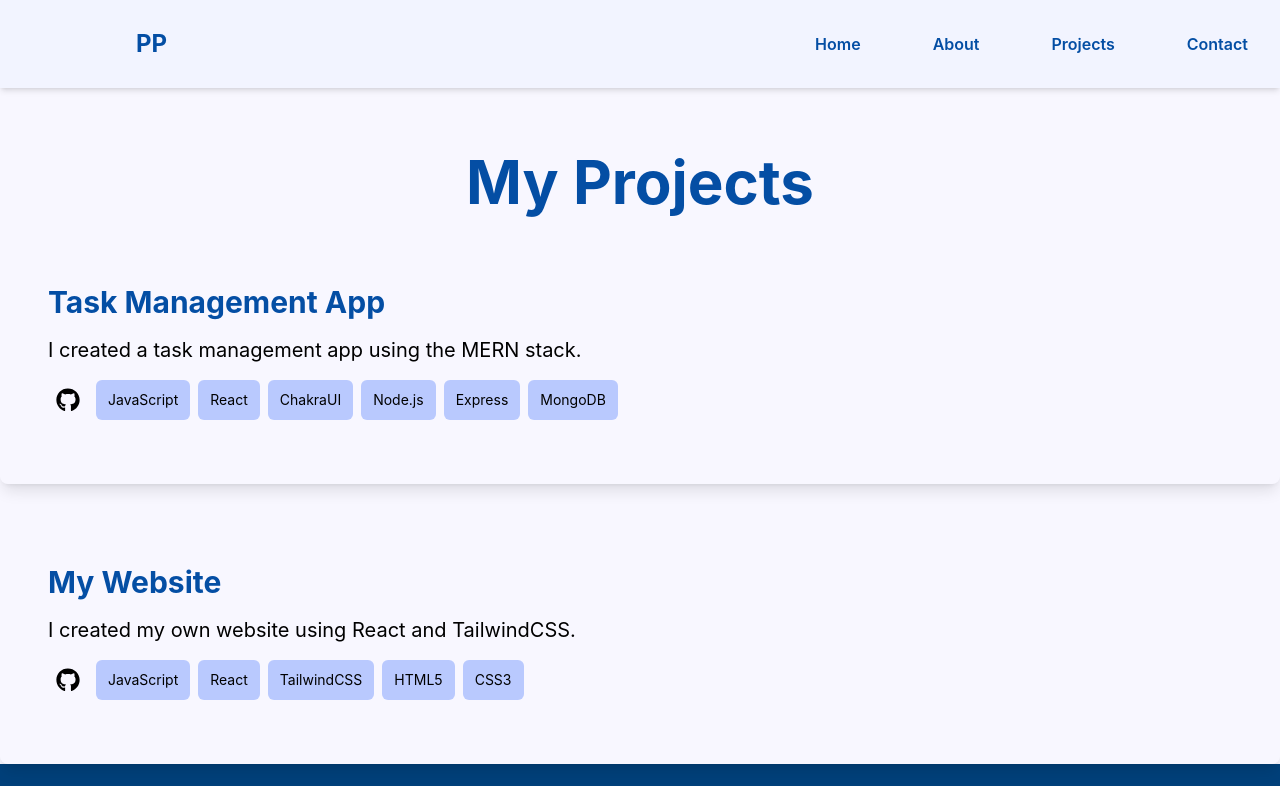
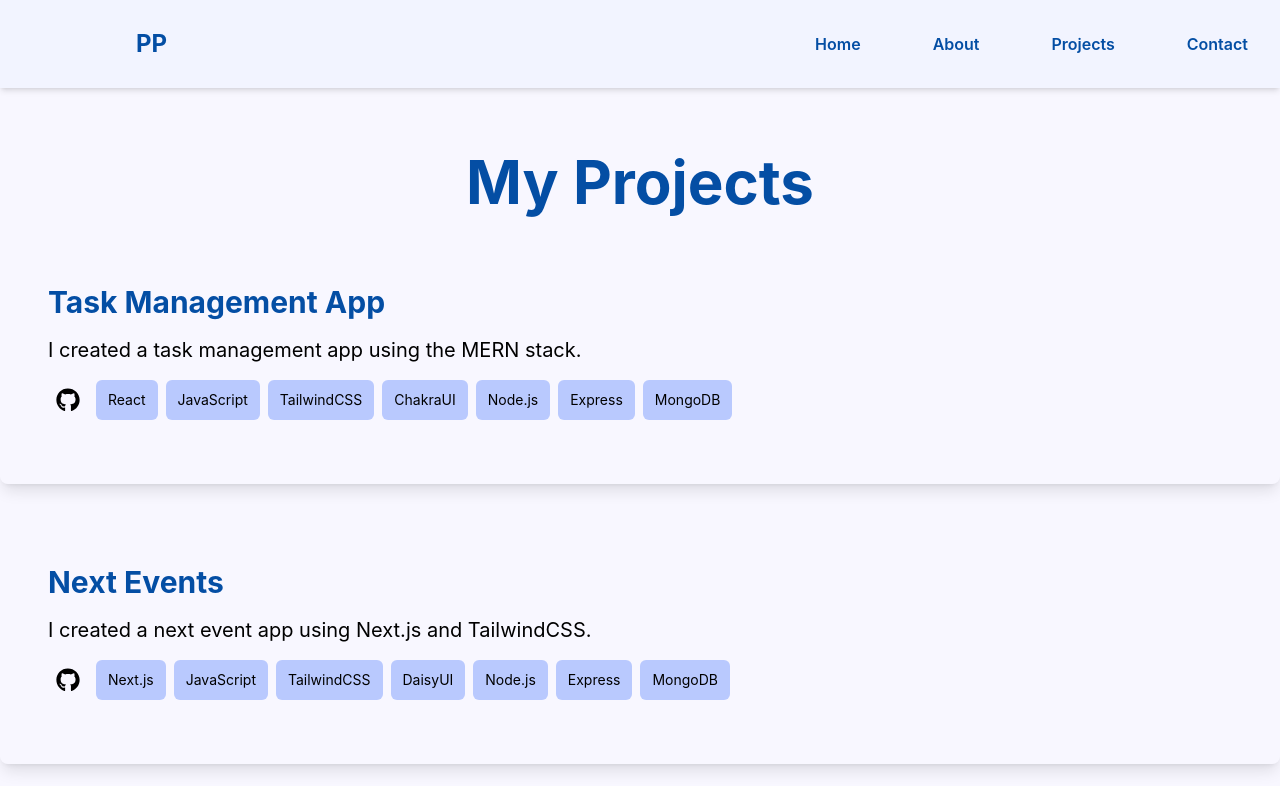
Before and after one commit to philpetersohn/phil-petersohn-website, a React (Vite) app: page /projects in a window 1280 px wide. Shown: the top 786 px of the page. Built offline with nearby package versions, Linux system fonts and the light colour scheme.

Commit message:
Added a new project

```diff
--- a/src/pages/Projects.jsx
+++ b/src/pages/Projects.jsx
@@ -12,8 +12,9 @@ const Projects = () => {
       title: "Task Management App",
       description: "I created a task management app using the MERN stack.",
       techStack: [
+        "React",
         "JavaScript",
-        "React",
+        "TailwindCSS",
         "ChakraUI",
         "Node.js",
         "Express",
@@ -22,9 +23,23 @@ const Projects = () => {
       githubLink: "https://github.com/philpetersohn/nre-mern",
     },
     {
+      title: "Next Events",
+      description: "I created a next event app using Next.js and TailwindCSS.",
+      techStack: [
+        "Next.js",
+        "JavaScript",
+        "TailwindCSS",
+        "DaisyUI",
+        "Node.js",
+        "Express",
+        "MongoDB",
+      ],
+      githubLink: "https://github.com/philpetersohn/next-events",
+    },
+    {
       title: "My Website",
       description: "I created my own website using React and TailwindCSS.",
-      techStack: ["JavaScript", "React", "TailwindCSS", "HTML5", "CSS3"],
+      techStack: ["React", "JavaScript", "TailwindCSS", "HTML5", "CSS3"],
       githubLink: "https://github.com/philpetersohn/my-website",
     },
   ];
```
